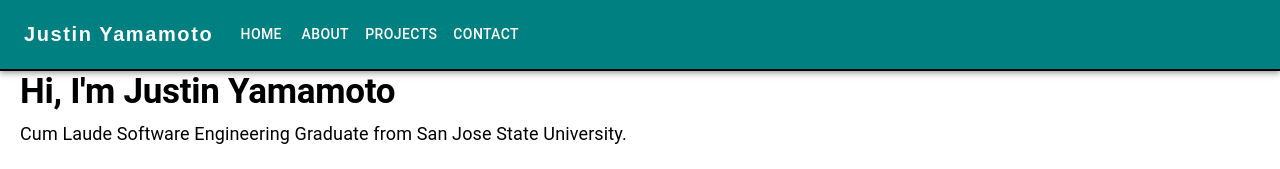
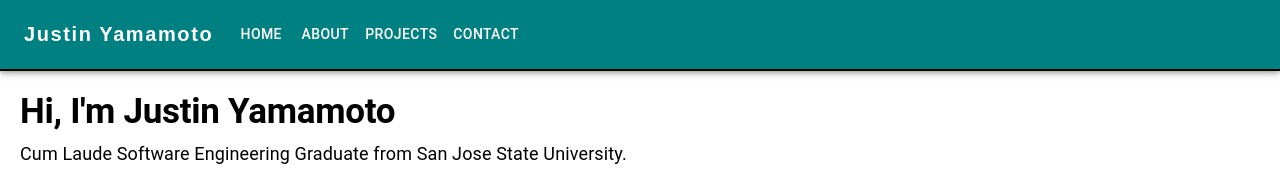
Before and after one commit to JustinYSJSU/react_me, a React (Create React App) app: page / in a window 1280 px wide. Shown: the top 169 px of the page. Built offline with nearby package versions, Linux system fonts and the light colour scheme; grey boxes are pictures that could not be loaded.

Commit message:
top margin edit

```diff
--- a/src/pages/Home.jsx
+++ b/src/pages/Home.jsx
@@ -32,7 +32,7 @@ export const Home = () => {
             overflow: 'auto',
           }}
         >
-          <Typography variant="h2" sx={{ marginLeft: '20px', textAlign: 'left', fontWeight: 'bold', fontSize: '35px' }}>
+          <Typography variant="h2" sx={{ marginLeft: '20px', marginTop: '20px', textAlign: 'left', fontWeight: 'bold', fontSize: '35px' }}>
             Hi, I'm Justin Yamamoto
           </Typography>
 
```
